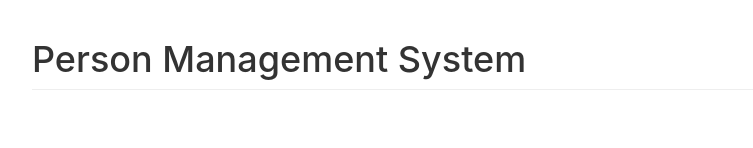
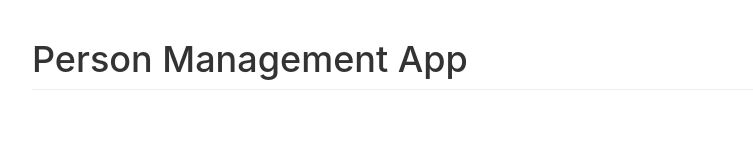
Before and after one commit to arunkudiyal/fsd_07_react_01, a React (Create React App) app: page / in a window 1280 px wide. Shown: the top 148 px of the page, without its empty margins (38-791 px from the left). Built offline with nearby package versions, Linux system fonts and the light colour scheme.

Commit message:
Changed Cockpit Component

```diff
--- a/src/components/Cockpit/Cockpit.jsx
+++ b/src/components/Cockpit/Cockpit.jsx
@@ -0,0 +1,16 @@
+import React from "react";
+
+const Cockpit = (props) => {
+    return (
+        <div className="row">
+          <div className="col-xs-6">
+              <button onClick={props.toggle} className='btn btn-primary'>Toggle Persons</button>
+            </div>
+            <div className="col-xs-6">
+              <button className='btn btn-warning'>Switch Data</button>
+            </div>
+        </div>
+    )
+}
+
+export default Cockpit;
--- a/src/containers/App.js
+++ b/src/containers/App.js
@@ -2,6 +2,7 @@ import { Component } from 'react';
 
 import './App.css';
 import Persons from '../components/Persons/Persons';
+import Cockpit from '../components/Cockpit/Cockpit';
 
 class App extends Component {
   // State -> A way to access / create data from within the component (Properties of a class)
@@ -82,18 +83,11 @@ class App extends Component {
     return (
       // JSX Expression
       <div className='container'>
-        <h1 className='page-header'>Person Management System</h1>
+        <h1 className='page-header'> {this.props.appTitle} </h1>
         { persons }
         <br /> <br />
-        <div className="row">
-          <div className="col-xs-6">
-              <button onClick={this.togglePersonsHandler} className='btn btn-primary'>Toggle Persons</button>
-            </div>
-            <div className="col-xs-6">
-              {/* <button onClick={(e) => this.onClickEventListner(e)} className='btn btn-danger'>Switch Data</button> */}
-              <button className='btn btn-warning'>Switch Data</button>
-            </div>
-        </div>
+        <Cockpit
+          toggle={this.togglePersonsHandler} />
       </div>
     );
   }
--- a/src/index.js
+++ b/src/index.js
@@ -3,4 +3,4 @@ import ReactDOM from 'react-dom';
 import './index.css';
 import App from './containers/App';
 
-ReactDOM.render( <App />, document.getElementById('my-app-entry') );
+ReactDOM.render( <App appTitle="Person Management App" />, document.getElementById('my-app-entry') );
```
